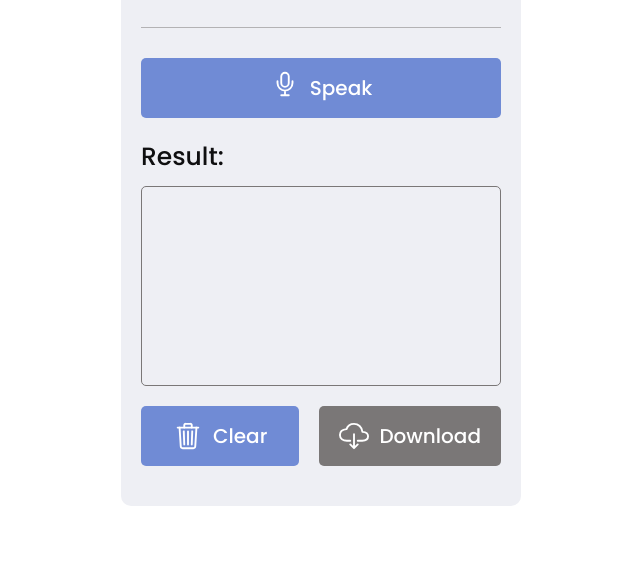
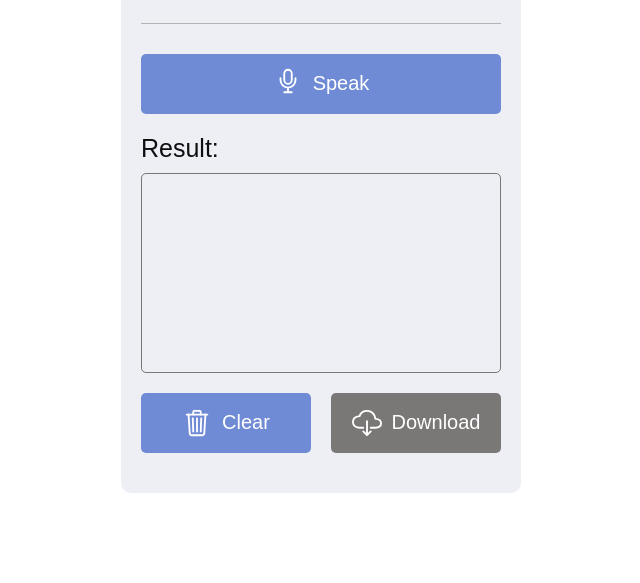
Before and after one commit to Sbt07/Audio-Scripter, a plain HTML site: page index.html in a window 1280 px wide. Shown: the part 217-800 px from the top of the page, without its empty margins (319-959 px from the left). Drawn offline with nearby package versions, Linux system fonts and the light colour scheme.

Commit message:
Update Style.css

```diff
--- a/Style.css
+++ b/Style.css
@@ -1,5 +1,3 @@
-@import url(https://fonts.googleapis.com/css?family=Poppins:100,100italic,200,200italic,300,300italic,regular,italic,500,500italic,600,600italic,700,700italic,800,800italic,900,900italic);
-
 :root {
   --primary-color: #708bd5;
   --bg-color: #eeeff4;
```
